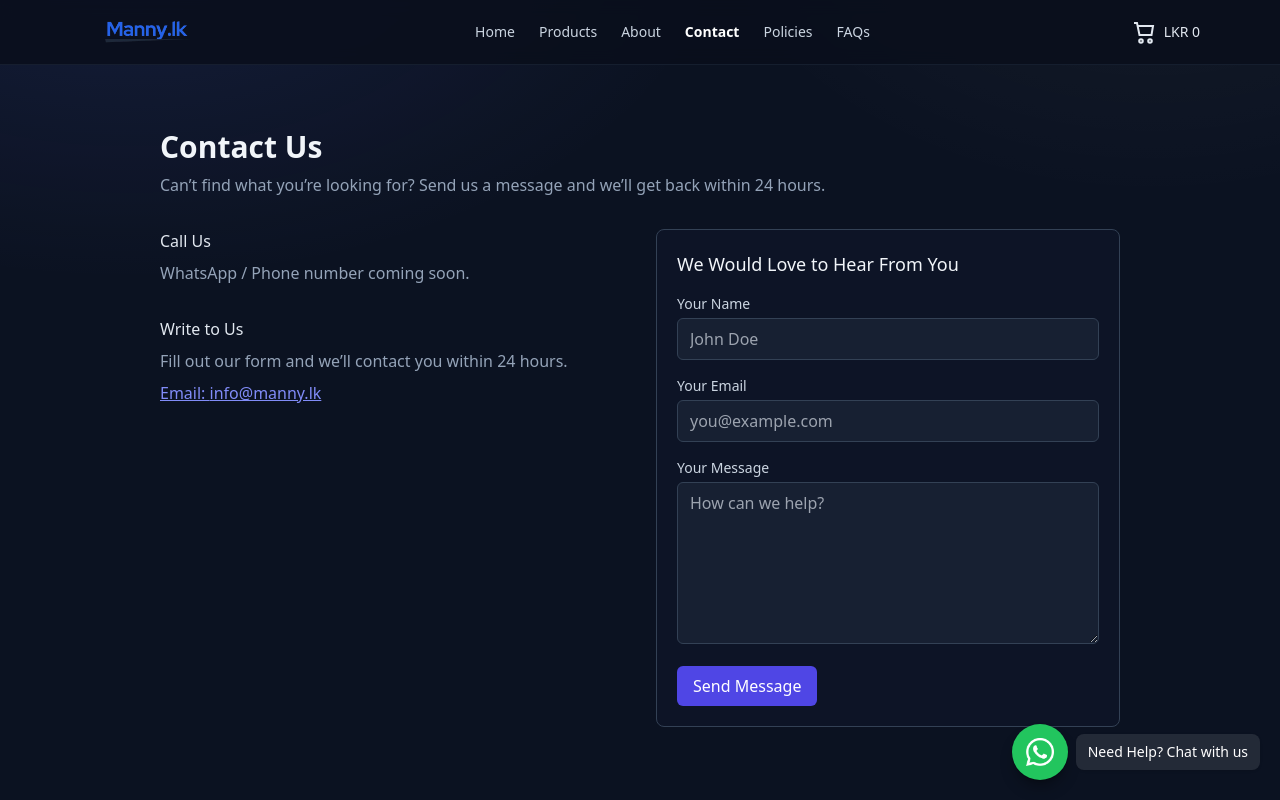
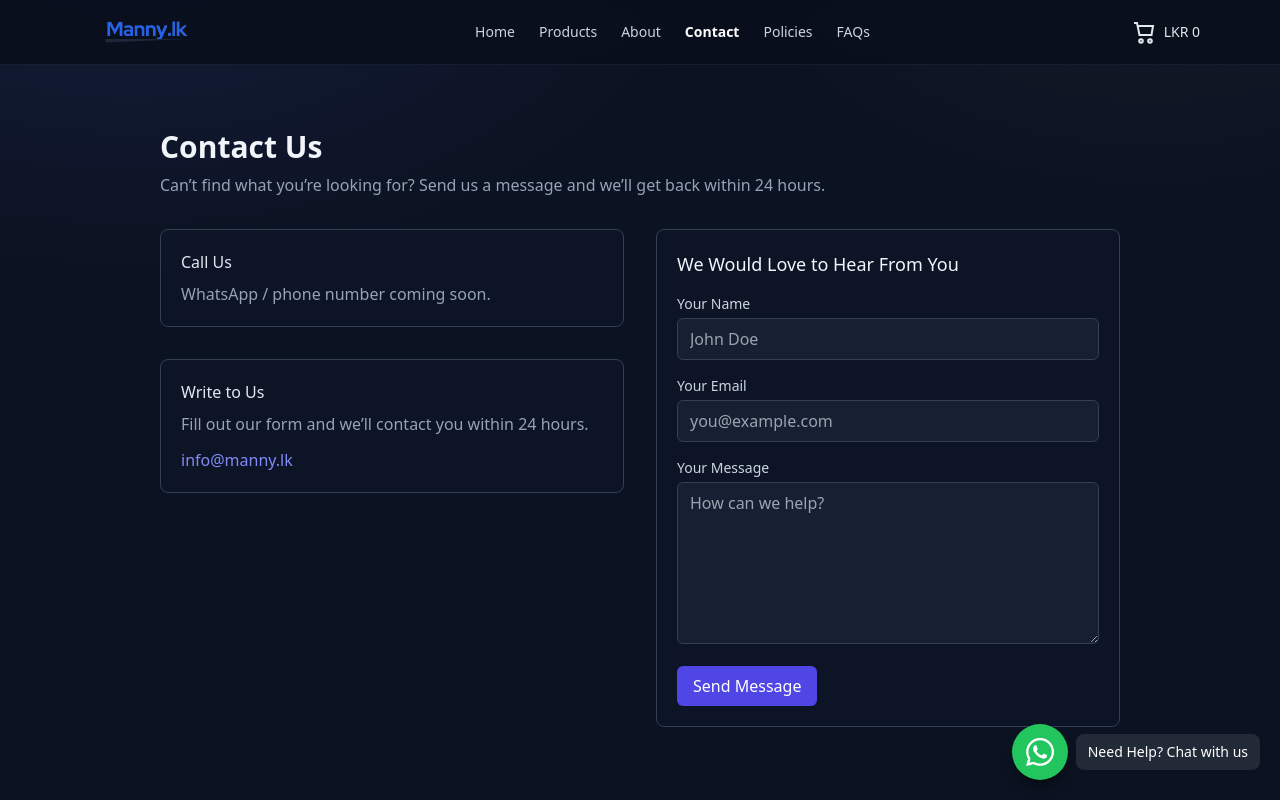
Before and after one commit to UdUdithaEdirisinghe/unm, a Next.js app: page /contact in a window 1280 px wide. Shown: the top 800 px of the page. Built offline with nearby package versions, Linux system fonts and the light colour scheme.

Commit message:
adfgdggd

```diff
--- a/src/app/contact/ContactForm.tsx
+++ b/src/app/contact/ContactForm.tsx
@@ -6,11 +6,7 @@ import toast from "react-hot-toast";
 
 export default function ContactForm() {
   const [loading, setLoading] = useState(false);
-  const [form, setForm] = useState({
-    name: "",
-    email: "",
-    message: "",
-  });
+  const [form, setForm] = useState({ name: "", email: "", message: "" });
 
   async function onSubmit(e: React.FormEvent) {
     e.preventDefault();
@@ -36,6 +32,10 @@ export default function ContactForm() {
     }
   }
 
+  const inputClass =
+    "w-full rounded-md bg-slate-800/60 border border-slate-700 px-3 py-2 text-slate-100 " +
+    "focus:outline-none focus:ring-2 focus:ring-indigo-500";
+
   return (
     <form onSubmit={onSubmit} className="space-y-4">
       <div>
@@ -44,7 +44,7 @@ export default function ContactForm() {
           type="text"
           value={form.name}
           onChange={(e) => setForm((f) => ({ ...f, name: e.target.value }))}
-          className="w-full rounded-md bg-slate-800/60 border border-slate-700 px-3 py-2 text-slate-100 focus:outline-none focus:ring-2 focus:ring-indigo-500"
+          className={inputClass}
           placeholder="John Doe"
           required
         />
@@ -56,7 +56,7 @@ export default function ContactForm() {
           type="email"
           value={form.email}
           onChange={(e) => setForm((f) => ({ ...f, email: e.target.value }))}
-          className="w-full rounded-md bg-slate-800/60 border border-slate-700 px-3 py-2 text-slate-100 focus:outline-none focus:ring-2 focus:ring-indigo-500"
+          className={inputClass}
           placeholder="you@example.com"
           required
         />
@@ -68,7 +68,7 @@ export default function ContactForm() {
           rows={6}
           value={form.message}
           onChange={(e) => setForm((f) => ({ ...f, message: e.target.value }))}
-          className="w-full rounded-md bg-slate-800/60 border border-slate-700 px-3 py-2 text-slate-100 focus:outline-none focus:ring-2 focus:ring-indigo-500 resize-y"
+          className={`${inputClass} resize-y`}
           placeholder="How can we help?"
           required
         />
--- a/src/app/contact/page.tsx
+++ b/src/app/contact/page.tsx
@@ -3,75 +3,63 @@ import ContactForm from "./ContactForm";
 
 const brand = process.env.SITE_NAME || "Manny.lk";
 const contactEmail = process.env.MAIL_TO_CONTACT || "info@manny.lk";
-const wa = (process.env.NEXT_PUBLIC_WHATSAPP_PHONE || "").replace(/[^\d]/g, "");
-const waHuman = wa
-  ? `+${wa.replace(/^(\d{2})(\d{3})(\d{3})(\d+)$/, "$1 $2 $3 $4").trim()}`
-  : null;
-const waHref = wa ? `https://wa.me/${wa}` : null;
 
-export const metadata = {
-  title: `Contact | ${brand}`,
-};
+// plain, unformatted digits for display (you asked: no hyphen/spaces)
+const waRaw = (process.env.NEXT_PUBLIC_WHATSAPP_PHONE || "").replace(/[^\d]/g, "");
+
+export const metadata = { title: `Contact | ${brand}` };
 
 export default function ContactPage() {
   return (
     <div className="max-w-5xl mx-auto px-4 sm:px-6 lg:px-8 py-10">
-      <h1 className="text-2xl sm:text-3xl font-semibold text-slate-100">Contact Us</h1>
-      <p className="mt-2 text-slate-400">
-        Can’t find what you’re looking for? Send us a message and we’ll get back within 24 hours.
-      </p>
+      <header className="mb-8">
+        <h1 className="text-2xl sm:text-3xl font-semibold text-slate-100">Contact Us</h1>
+        <p className="mt-2 text-slate-400">
+          Can’t find what you’re looking for? Send us a message and we’ll get back within 24 hours.
+        </p>
+      </header>
 
-      <div className="mt-8 grid grid-cols-1 md:grid-cols-2 gap-8">
+      <div className="grid grid-cols-1 md:grid-cols-2 gap-8 items-start">
         {/* Left: contact info */}
-        <div className="space-y-8">
-          <section>
+        <section className="space-y-8">
+          <div className="rounded-lg border border-slate-700 bg-slate-900/60 p-5">
             <h2 className="text-slate-200 font-medium">Call Us</h2>
             <div className="mt-2 text-slate-400">
-              {waHuman ? (
+              {waRaw ? (
                 <>
-                  <div>{waHuman}</div>
-                  {waHref && (
-                    <div>
-                      <a
-                        href={waHref}
-                        target="_blank"
-                        rel="noreferrer"
-                        className="text-indigo-400 hover:text-indigo-300 underline"
-                      >
-                        {waHuman} (WhatsApp)
-                      </a>
-                    </div>
-                  )}
+                  <div className="text-slate-300">{`+${waRaw}`}</div>
+                  <div className="text-slate-500 text-sm">(WhatsApp available)</div>
                 </>
               ) : (
-                <div>WhatsApp / Phone number coming soon.</div>
+                <div>WhatsApp / phone number coming soon.</div>
               )}
             </div>
-          </section>
+          </div>
 
-          <section>
+          <div className="rounded-lg border border-slate-700 bg-slate-900/60 p-5">
             <h2 className="text-slate-200 font-medium">Write to Us</h2>
             <p className="mt-2 text-slate-400">
               Fill out our form and we’ll contact you within 24 hours.
             </p>
-            <div className="mt-2">
+            <div className="mt-3">
               <a
                 href={`mailto:${contactEmail}`}
-                className="text-indigo-400 hover:text-indigo-300 underline"
+                // no underline, keeps your brand color; add hover opacity only
+                className="text-indigo-400 no-underline hover:opacity-90"
               >
-                Email: {contactEmail}
+                {contactEmail}
               </a>
             </div>
-          </section>
-        </div>
+          </div>
+        </section>
 
         {/* Right: form */}
-        <div className="rounded-lg border border-slate-700 bg-slate-900/60 p-5">
+        <section className="rounded-lg border border-slate-700 bg-slate-900/60 p-5">
           <h2 className="text-lg font-medium text-slate-100 mb-4">
             We Would Love to Hear From You
           </h2>
           <ContactForm />
-        </div>
+        </section>
       </div>
     </div>
   );
```
